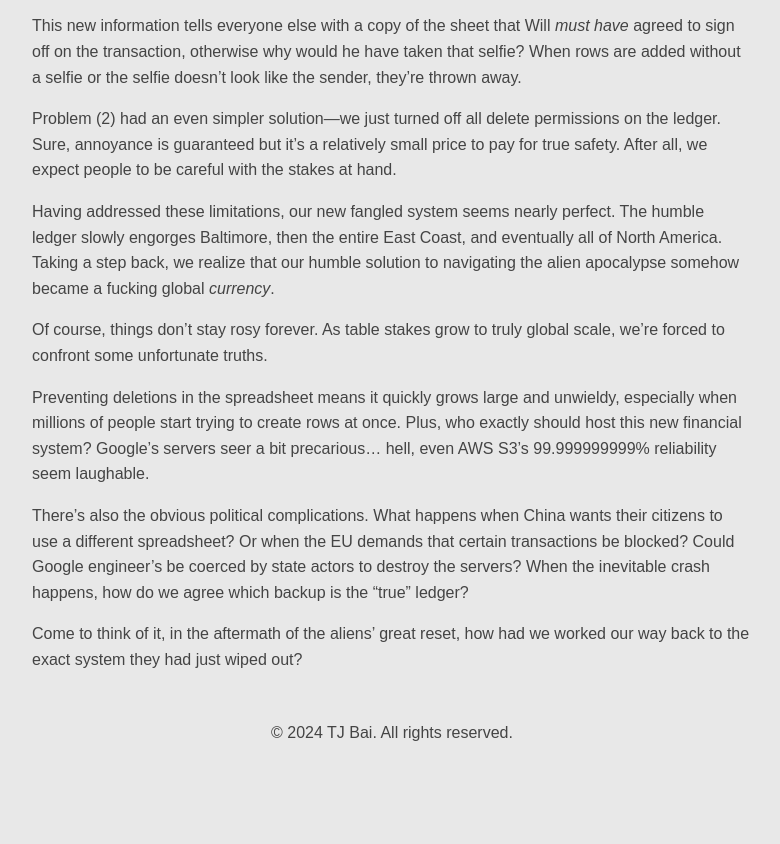
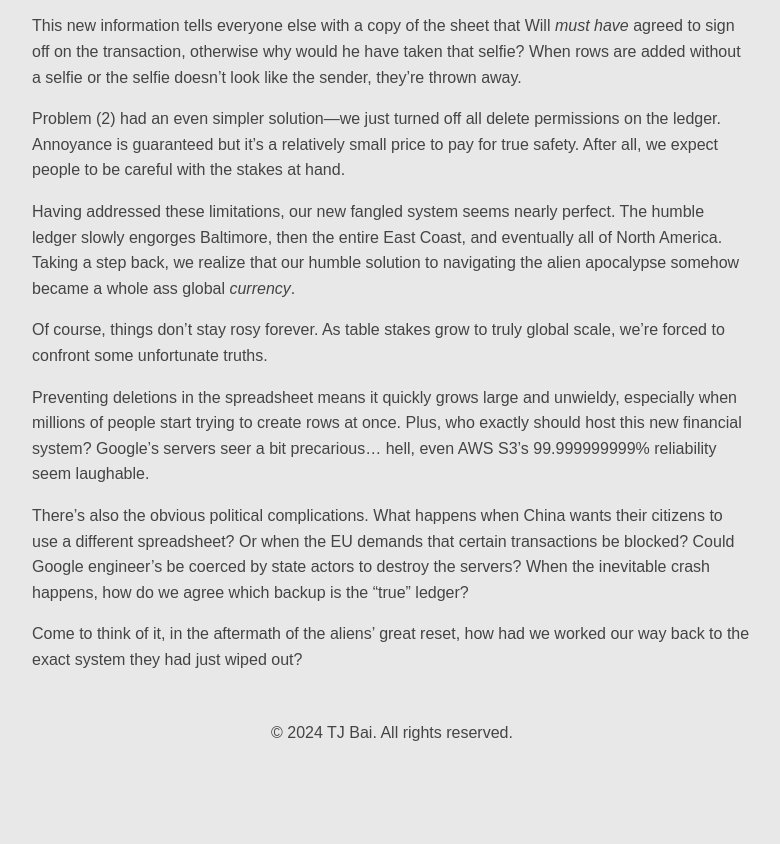
Before and after one commit to tjbai/blog, an Astro site: page /blog/alien-pranksters in a window 1280 px wide. Shown: the part 1884-2728 px from the top of the page, without its empty margins (248-1028 px from the left). Built offline with nearby package versions, Linux system fonts and the light colour scheme; Astro itself is replaced by a stand-in of ours; a web font is replaced by a local one.

Commit message:
last reword

```diff
--- a/src/content/blog/alien-pranksters.md
+++ b/src/content/blog/alien-pranksters.md
@@ -34,9 +34,9 @@ Problem (1) was solved quickly when we realized that we needed a robust way to v
 
 This new information tells everyone else with a copy of the sheet that Will _must have_ agreed to sign off on the transaction, otherwise why would he have taken that selfie? When rows are added without a selfie or the selfie doesn't look like the sender, they're thrown away.
 
-Problem (2) had an even simpler solution—we just turned off all delete permissions on the ledger. Sure, annoyance is guaranteed but it's a relatively small price to pay for true safety. After all, we expect people to be careful with the stakes at hand.
+Problem (2) had an even simpler solution—we just turned off all delete permissions on the ledger. Annoyance is guaranteed but it's a relatively small price to pay for true safety. After all, we expect people to be careful with the stakes at hand.
 
-Having addressed these limitations, our new fangled system seems nearly perfect. The humble ledger slowly engorges Baltimore, then the entire East Coast, and eventually all of North America. Taking a step back, we realize that our humble solution to navigating the alien apocalypse somehow became a fucking global _currency_.
+Having addressed these limitations, our new fangled system seems nearly perfect. The humble ledger slowly engorges Baltimore, then the entire East Coast, and eventually all of North America. Taking a step back, we realize that our humble solution to navigating the alien apocalypse somehow became a whole ass global _currency_.
 
 Of course, things don't stay rosy forever. As table stakes grow to truly global scale, we're forced to confront some unfortunate truths.
 
```
